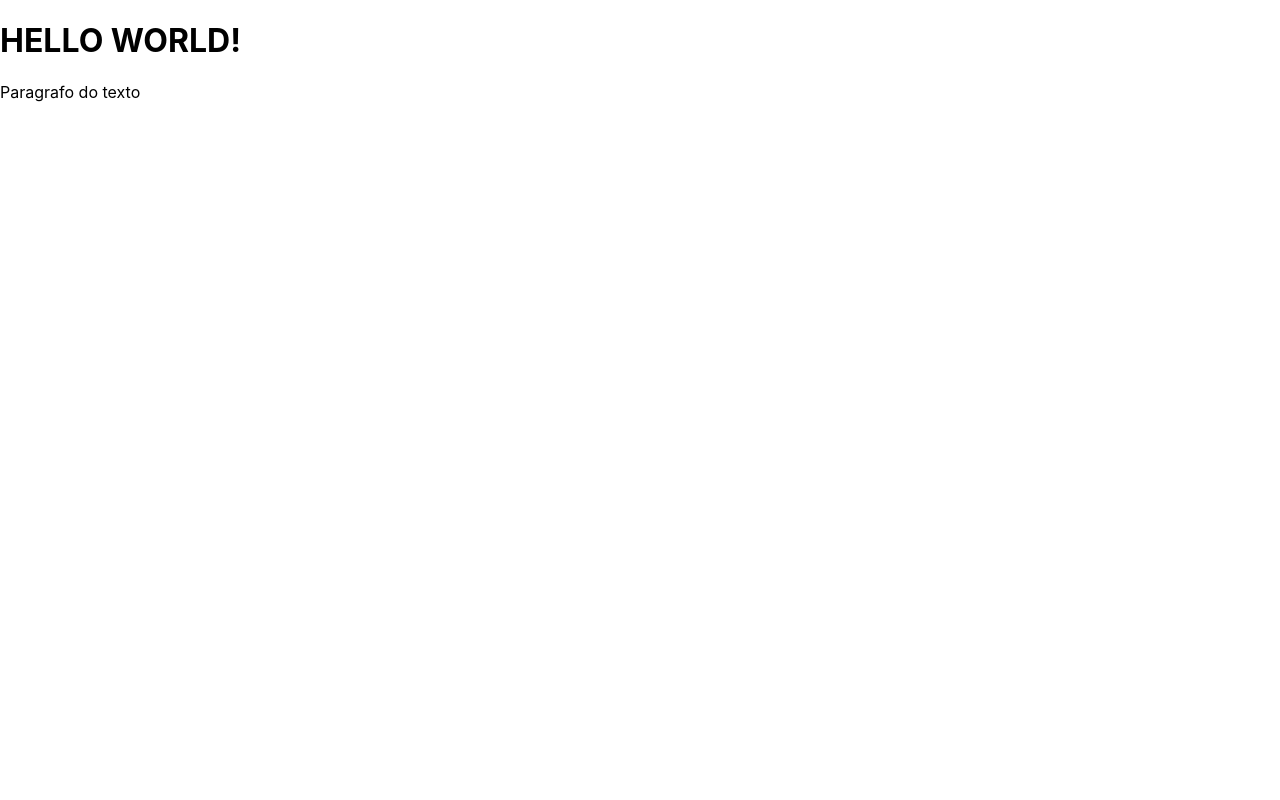
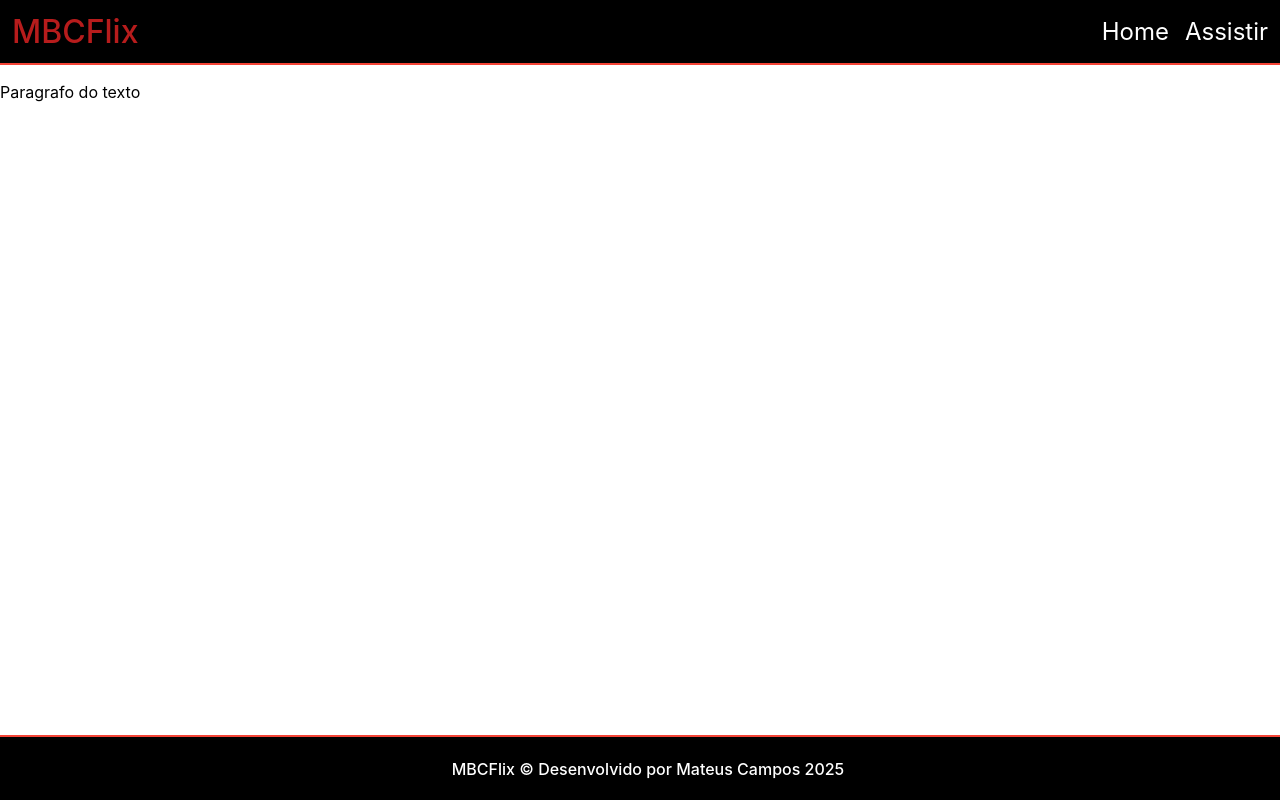
Before and after one commit to mateusonrails/react-app, a JavaScript app: page / in a window 1280 px wide. Built offline with nearby package versions, Linux system fonts and the light colour scheme; the HTML template or start-up script is replaced by a standard one.

Commit message:
Add header and footer in application.

```diff
--- a/public/index.html
+++ b/public/index.html
@@ -2,14 +2,14 @@
 <html lang="en">
   <head>
     <meta charset="utf-8" />
-    <link rel="icon" href="%PUBLIC_URL%/favicon.ico" />
+    <link rel="icon" href="%PUBLIC_URL%/favicon.webp" />
     <meta name="viewport" content="width=device-width, initial-scale=1" />
     <meta name="theme-color" content="#000000" />
     <meta
       name="description"
       content="Web site created using create-react-app"
     />
-    <title>MBC Flix</title>
+    <title>🎞️ MBCFlix 🎞️</title>
   </head>
   <body>
     <noscript>You need to enable JavaScript to run this app.</noscript>
--- a/src/App.js
+++ b/src/App.js
@@ -1,9 +1,14 @@
+import Footer from "./components/Footer";
+import Header from "./components/Header";
+
 function App() {
   return (
-    <div>
+    <>
+      <Header/>
       <h1>HELLO WORLD!</h1>
       <p>Paragrafo do texto</p>
-    </div>
+      <Footer/>
+    </>
   );
 }
 
--- /dev/null
+++ b/src/components/Footer/Footer.module.css
@@ -0,0 +1,17 @@
+.footer {
+  position: fixed;
+  bottom: 0;
+  width: 100%;
+  display: flex;
+  align-items: center;
+  justify-content: center;
+  background-color: black;
+  color: white;
+  border-top: 2px solid #f44336;
+  padding: 0.5rem;
+}
+
+.footer h2 {
+    font-size: 1rem;
+    font-weight: 500;
+}
--- /dev/null
+++ b/src/components/Footer/index.js
@@ -0,0 +1,13 @@
+import styles from "./Footer.module.css"
+
+function Footer() {
+  return (
+    <footer className={styles.footer}>
+        <h2>
+            MBCFlix &copy; Desenvolvido por Mateus Campos 2025
+        </h2>
+    </footer>
+  )
+}
+
+export default Footer
--- /dev/null
+++ b/src/components/Header/Header.module.css
@@ -0,0 +1,28 @@
+.header {
+  background-color: black;
+  border-bottom: 2px solid #f44336;
+  position: fixed;
+  top: 0;
+  width: 100%;
+  display: flex;
+  padding: 0.75rem;
+  font-size: 1.5rem;
+  align-items: center;
+  justify-content: space-between;
+}
+
+.header span {
+  font-size: 2rem;
+  color: #b71c1c;
+  font-weight: 500;
+}
+
+.header nav {
+  margin-right: 1rem;
+}
+
+.header a {
+  text-decoration: none;
+  color: white;
+  padding-inline: 0.5rem;
+}
--- /dev/null
+++ b/src/components/Header/index.js
@@ -0,0 +1,15 @@
+import styles from "./Header.module.css"
+
+function Header() {
+  return (
+    <header className={styles.header}>
+      <span>MBCFlix</span>
+      <nav>
+        <a href="#">Home</a>
+        <a href="#">Assistir</a>
+      </nav>
+    </header>
+  )
+}
+
+export default Header;
```
Also changed, not shown: public/favicon.webp (added), 1 other file (tests, documents, lock files or other folders).
